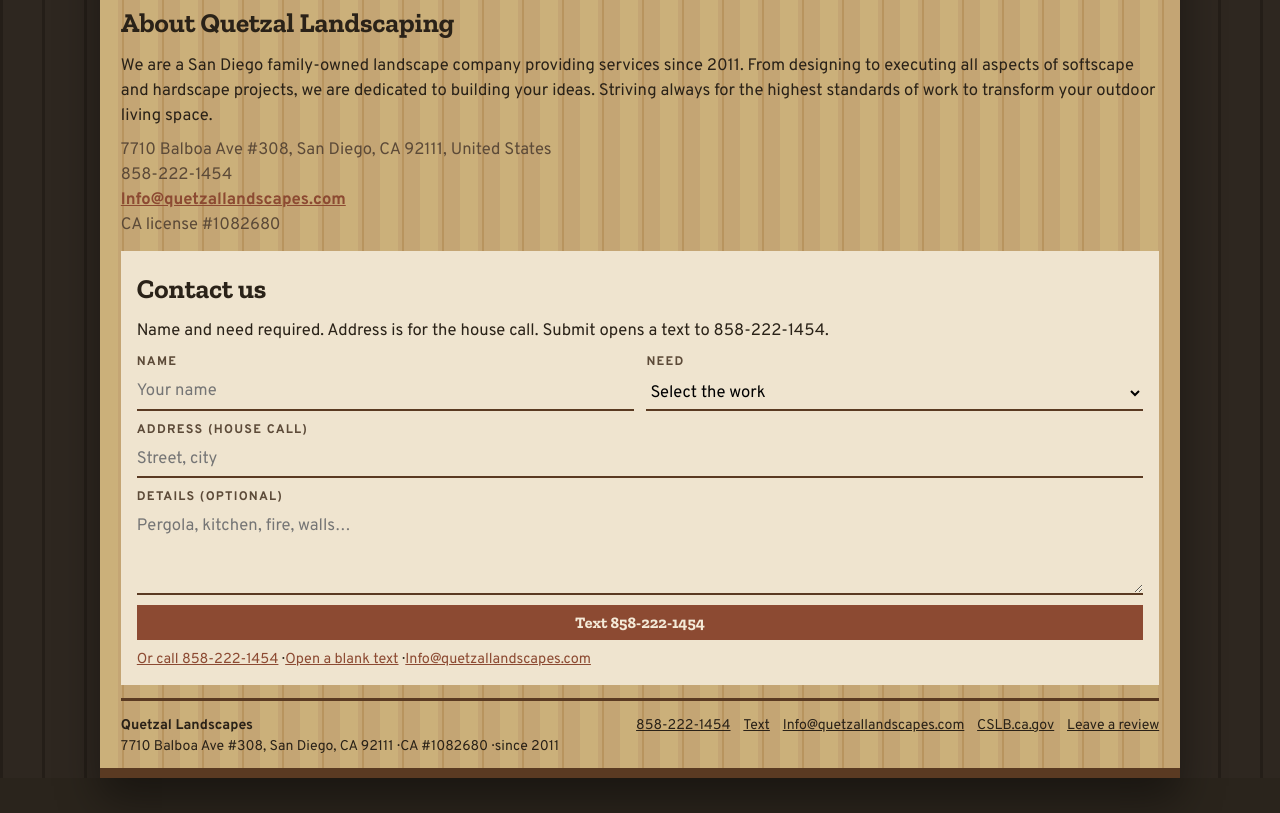
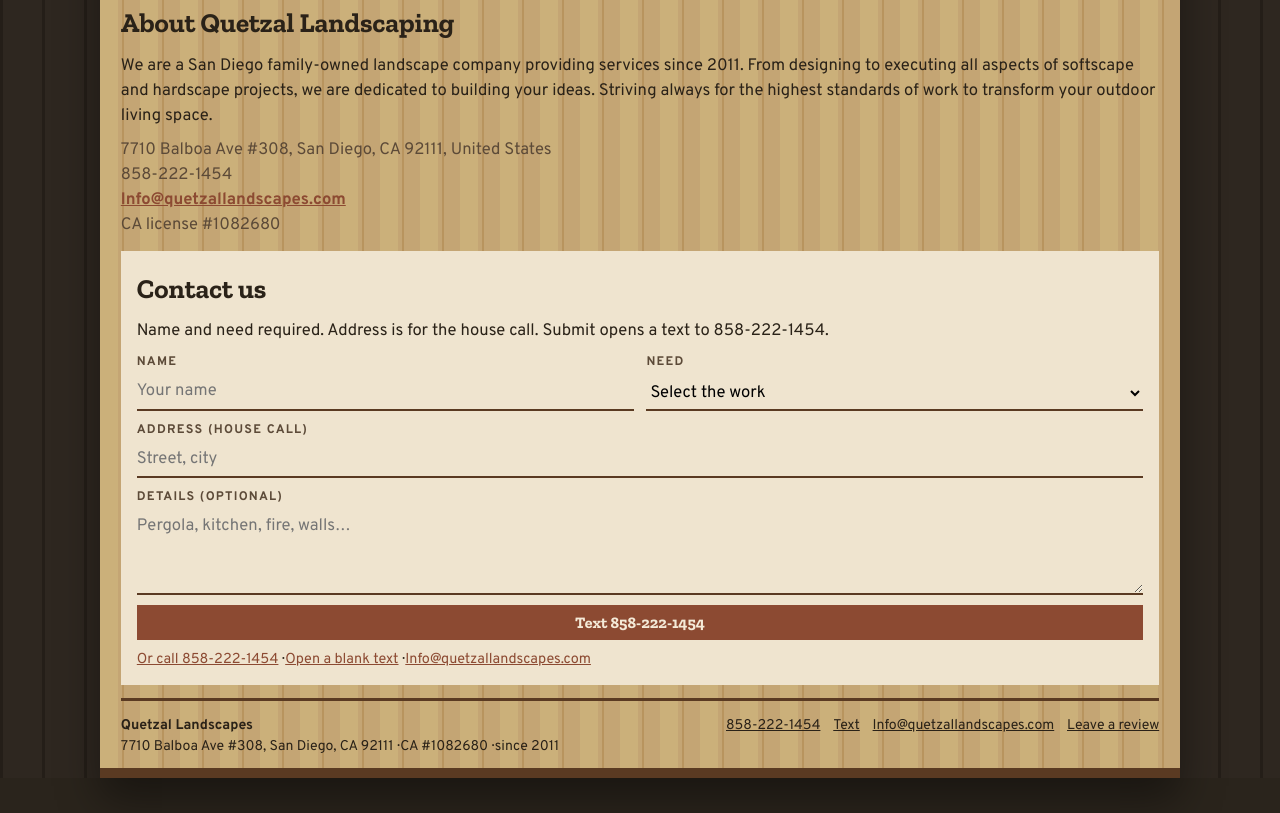
Before and after one commit to nitantbhartia/quetzal-landscapes-preview, a website: page index.html in a window 1280 px wide. Shown: the part 1439-2252 px from the top of the page. Drawn offline with nearby package versions, Linux system fonts and the light colour scheme.

```diff
--- a/index.html
+++ b/index.html
@@ -175,7 +175,6 @@
         <a href="tel:+18582221454">858-222-1454</a>
         <a href="sms:+18582221454" data-i18n="footSms">Text</a>
         <a href="mailto:Info@quetzallandscapes.com">Info@quetzallandscapes.com</a>
-        <a href="https://www.cslb.ca.gov/" rel="noopener">CSLB.ca.gov</a>
         <a href="review.html" data-i18n="footRev">Leave a review</a>
       </div>
     </footer>
```
